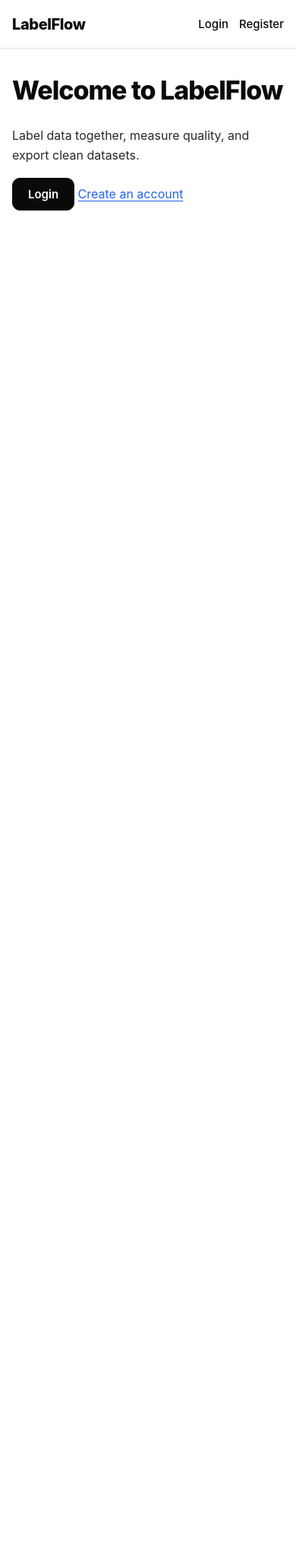
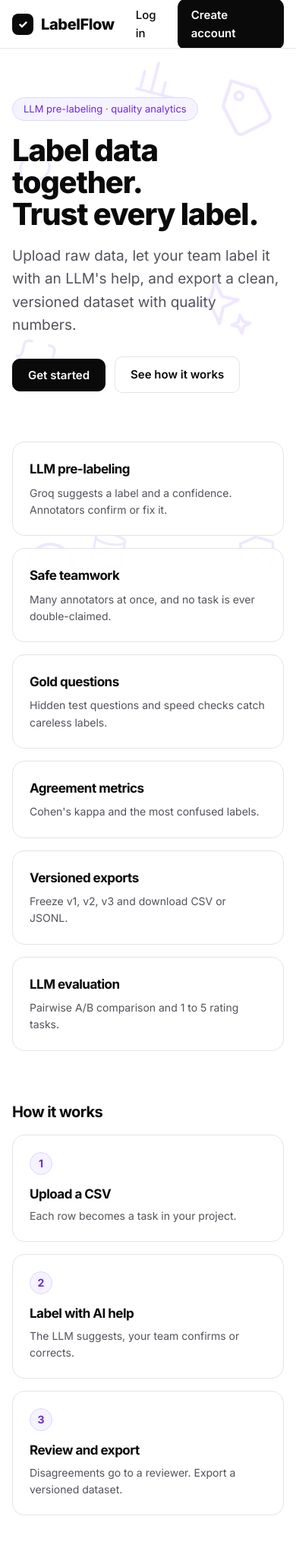
Before and after one commit to amit-0333/labelflow, a Flask app: page / in a window 390 px wide. Shown: the whole page at 76% size. Before the commit the page ends 277 px from the top, so only its background shows below. Run offline with Flask 3, Linux system fonts and the light colour scheme.

Commit message:
New UI: white theme, home, login, register

```diff
--- a/static/style.css
+++ b/static/style.css
@@ -5,10 +5,13 @@
   --muted: #52525b;
   --border: #e4e4e7;
   --primary: #0a0a0a;
-  --accent: #2563eb;
+  --accent: #6d28d9;
+  --accent-soft: #f5f3ff;
+  --accent-line: #ddd6fe;
 }
 
 * { box-sizing: border-box; }
+html { scroll-behavior: smooth; }
 
 body {
   margin: 0;
@@ -19,79 +22,79 @@
   -webkit-font-smoothing: antialiased;
 }
 
+/* ---------- floating background icons ---------- */
+.bg-icons { position: fixed; inset: 0; z-index: 0; pointer-events: none; overflow: hidden; }
+.bgi { position: absolute; color: #7c3aed; opacity: 0.2; animation: floaty 7s ease-in-out infinite alternate; }
+.bgi.i1 { width: 84px; top: 14%; right: 6%;  --r: 12deg; }
+.bgi.i2 { width: 96px; top: 44%; right: 14%; --r: -12deg; animation-delay: 0.8s; }
+.bgi.i3 { width: 56px; top: 24%; left: 4%;   --r: -8deg;  animation-delay: 1.4s; }
+.bgi.i4 { width: 60px; top: 10%; left: 46%;  --r: 10deg;  animation-delay: 2s; }
+.bgi.i5 { width: 70px; top: 54%; left: 3%;   --r: 8deg;   animation-delay: 0.4s; }
+.bgi.i6 { width: 64px; bottom: 8%; right: 5%; --r: -8deg; animation-delay: 1.8s; }
+.bgi.i7 { width: 52px; bottom: 10%; left: 30%; --r: 6deg; animation-delay: 2.4s; }
+.bgi.i8 { width: 70px; bottom: 6%; left: 8%;  --r: 10deg; animation-delay: 1.1s; }
+
+@keyframes floaty {
+  from { transform: translateY(0) rotate(var(--r)); }
+  to   { transform: translateY(-14px) rotate(calc(var(--r) + 6deg)); }
+}
+@media (prefers-reduced-motion: reduce) { .bgi { animation: none; transform: rotate(var(--r)); } }
+
 /* ---------- top bar ---------- */
 .navbar {
-  position: sticky;
-  top: 0;
-  z-index: 10;
-  background: rgba(255, 255, 255, 0.92);
+  position: sticky; top: 0; z-index: 10;
+  background: rgba(255, 255, 255, 0.9);
   backdrop-filter: blur(8px);
   border-bottom: 1px solid var(--border);
-  height: 64px;
-  padding: 0 32px;
-  display: flex;
-  align-items: center;
-  gap: 24px;
+  height: 64px; padding: 0 32px;
+  display: flex; align-items: center; gap: 24px;
 }
 .navbar a { color: var(--text); text-decoration: none; font-size: 15px; font-weight: 500; }
 .navbar a:hover { color: var(--accent); }
 .navbar .brand { font-size: 20px; font-weight: 800; letter-spacing: -0.02em; display: flex; align-items: center; gap: 10px; }
-.navbar .logo { width: 30px; height: 30px; background: var(--primary); color: #fff; border-radius: 8px; display: grid; place-items: center; font-size: 16px; }
+.navbar .logo { width: 28px; height: 28px; background: var(--primary); color: #fff; border-radius: 8px; display: grid; place-items: center; font-size: 15px; }
 .navbar .spacer { flex: 1; }
 .navbar .user { color: var(--muted); font-size: 14px; background: var(--soft); border: 1px solid var(--border); padding: 5px 12px; border-radius: 999px; }
-.navbar .nav-btn { background: var(--primary); color: #fff; padding: 9px 18px; border-radius: 10px; font-weight: 600; }
-.navbar .nav-btn:hover { background: #27272a; color: #fff; }
+.navbar a.nav-btn { background: var(--primary); color: #fff; padding: 9px 18px; border-radius: 10px; font-weight: 600; }
+.navbar a.nav-btn:hover { background: #27272a; color: #fff; }
 
 /* ---------- page ---------- */
-.container { max-width: 1040px; margin: 0 auto; padding: 48px 32px 80px; }
+.container { position: relative; z-index: 1; max-width: 1040px; margin: 0 auto; padding: 48px 32px 80px; }
 
 h1, h2, h3 { color: var(--text); letter-spacing: -0.03em; margin-top: 0; }
 h2 { font-size: 34px; font-weight: 800; margin-bottom: 20px; }
 h3 { font-size: 20px; font-weight: 700; margin-top: 36px; margin-bottom: 10px; }
 p { color: #27272a; }
-a { color: var(--accent); }
+a { color: var(--accent); text-underline-offset: 3px; }
 hr { border: none; border-top: 1px solid var(--border); margin: 24px 0; }
 
 /* ---------- buttons ---------- */
 button {
-  background: var(--primary);
-  color: #fff;
-  border: 1px solid var(--primary);
-  border-radius: 10px;
-  padding: 11px 20px;
-  font-family: inherit;
-  font-size: 15px;
-  font-weight: 600;
-  cursor: pointer;
+  background: var(--primary); color: #fff; border: 1px solid var(--primary);
+  border-radius: 10px; padding: 11px 20px; font-family: inherit;
+  font-size: 15px; font-weight: 600; cursor: pointer;
   transition: background 0.15s, transform 0.05s;
 }
 button:hover { background: #27272a; }
 button:active { transform: scale(0.98); }
+p:has(> a > button) { display: inline-block; margin: 0 10px 10px 0; }
 
-/* buttons that are links sit side by side */
-p:has(> a > button) { display: inline-block; margin: 0 10px 10px 0; }
-a { text-underline-offset: 3px; }
+.btn-light {
+  background: #fff; color: var(--text); border: 1px solid var(--border);
+  padding: 11px 20px; border-radius: 10px; font-weight: 600; font-size: 15px;
+  text-decoration: none; display: inline-block;
+}
+.btn-light:hover { background: var(--soft); }
 
 /* ---------- forms ---------- */
 input, select, textarea {
-  padding: 10px 12px;
-  border: 1px solid var(--border);
-  border-radius: 10px;
-  font-family: inherit;
-  font-size: 15px;
-  background: #fff;
+  padding: 10px 12px; border: 1px solid var(--border); border-radius: 10px;
+  font-family: inherit; font-size: 15px; background: #fff;
 }
-input:focus, select:focus, textarea:focus { outline: 3px solid #dbeafe; border-color: var(--accent); }
+input:focus, select:focus, textarea:focus { outline: 3px solid #ede9fe; border-color: #c4b5fd; }
 
 /* ---------- tables ---------- */
-table {
-  border: 1px solid var(--border);
-  border-collapse: separate;
-  border-spacing: 0;
-  width: 100%;
-  margin: 12px 0 24px;
-  border-radius: 12px;
-}
+table { border: 1px solid var(--border); border-collapse: separate; border-spacing: 0; width: 100%; margin: 12px 0 24px; border-radius: 12px; background: #fff; }
 th, td { border: none; border-bottom: 1px solid var(--border); padding: 14px 16px; text-align: left; }
 th { background: var(--soft); font-size: 12px; text-transform: uppercase; letter-spacing: 0.06em; color: var(--muted); font-weight: 600; }
 tr:last-child td { border-bottom: none; }
@@ -100,18 +103,36 @@
 tr:hover td { background: var(--soft); }
 
 /* ---------- home page ---------- */
-.hero { padding: 40px 0 24px; max-width: 760px; }
-.hero h1 { font-size: clamp(38px, 6vw, 62px); line-height: 1.05; font-weight: 800; margin-bottom: 20px; }
-.hero p { font-size: 19px; color: var(--muted); max-width: 620px; }
-.hero .cta { margin-top: 28px; display: flex; gap: 12px; align-items: center; flex-wrap: wrap; }
-.btn-light { background: #fff; color: var(--text); border: 1px solid var(--border); padding: 11px 20px; border-radius: 10px; font-weight: 600; text-decoration: none; display: inline-block; }
-.btn-light:hover { background: var(--soft); }
+.hero { padding: 36px 0 8px; max-width: 720px; }
+.tag-pill { display: inline-block; font-size: 13px; color: #6d28d9; background: var(--accent-soft); border: 1px solid var(--accent-line); border-radius: 999px; padding: 4px 14px; margin-bottom: 18px; }
+.hero h1 { font-size: clamp(40px, 6vw, 64px); line-height: 1.05; font-weight: 800; margin-bottom: 18px; }
+.hero p { font-size: 19px; color: var(--muted); max-width: 580px; }
+.hero .cta { margin-top: 26px; display: flex; gap: 12px; align-items: center; flex-wrap: wrap; }
 
-.cards { display: grid; grid-template-columns: repeat(auto-fit, minmax(230px, 1fr)); gap: 16px; margin-top: 48px; }
-.card { border: 1px solid var(--border); border-radius: 16px; padding: 22px; background: #fff; }
-.card h3 { margin: 0 0 6px; font-size: 17px; }
-.card p { margin: 0; color: var(--muted); font-size: 14px; }
-.card .icon { font-size: 22px; margin-bottom: 10px; }
+.features { display: grid; grid-template-columns: repeat(auto-fit, minmax(260px, 1fr)); gap: 16px; margin-top: 56px; }
+.feature { border: 1px solid var(--border); border-radius: 16px; padding: 22px; background: rgba(255, 255, 255, 0.9); }
+.feature h3 { margin: 0 0 6px; font-size: 17px; }
+.feature p { margin: 0; color: var(--muted); font-size: 14px; }
+
+.steps { display: grid; grid-template-columns: repeat(auto-fit, minmax(220px, 1fr)); gap: 16px; margin-top: 14px; }
+.step { border: 1px solid var(--border); border-radius: 16px; padding: 22px; background: #fff; }
+.step .num { width: 30px; height: 30px; border-radius: 50%; background: var(--accent-soft); color: var(--accent); border: 1px solid var(--accent-line); display: grid; place-items: center; font-weight: 700; font-size: 14px; margin-bottom: 12px; }
+.step h3 { margin: 0 0 4px; font-size: 17px; }
+.step p { margin: 0; color: var(--muted); font-size: 14px; }
+
+/* ---------- login / register ---------- */
+.auth-wrap { min-height: 62vh; display: grid; place-items: center; }
+.auth-card {
+  width: 100%; max-width: 390px; background: #fff; border: 1px solid var(--border);
+  border-radius: 18px; padding: 30px 28px 24px; box-shadow: 0 10px 40px rgba(124, 58, 237, 0.08);
+}
+.auth-card h2 { font-size: 26px; margin-bottom: 4px; }
+.auth-card .sub { color: var(--muted); margin: 0 0 22px; font-size: 15px; }
+.auth-card label { display: block; font-size: 14px; font-weight: 600; margin-bottom: 14px; }
+.auth-card input { width: 100%; margin-top: 6px; padding: 11px 13px; }
+.auth-card button.full { width: 100%; padding: 13px; margin-top: 4px; }
+.auth-card .alt { text-align: center; color: var(--muted); font-size: 14px; margin: 18px 0 0; }
+.alert { background: #fef2f2; border: 1px solid #fecaca; color: #991b1b; padding: 10px 14px; border-radius: 10px; margin-bottom: 16px; font-size: 14px; }
 
 /* ---------- labeling screen ---------- */
 .task-prompt { color: var(--muted); font-size: 13px; text-transform: uppercase; letter-spacing: 0.06em; margin: 0 0 6px; }
@@ -120,21 +141,16 @@
 .answer-card { border: 1px solid var(--border); border-radius: 16px; padding: 18px 20px; background: var(--soft); }
 .answer-card b { display: block; margin-bottom: 6px; font-size: 13px; text-transform: uppercase; letter-spacing: 0.06em; color: var(--muted); }
 .answer-card p { margin: 0; font-size: 17px; }
-.ai-hint { background: #eff6ff; border: 1px solid #bfdbfe; color: #1e40af; padding: 9px 14px; border-radius: 10px; display: inline-block; margin: 18px 0 0; font-size: 14px; }
+.ai-hint { background: var(--accent-soft); border: 1px solid var(--accent-line); color: #5b21b6; padding: 9px 14px; border-radius: 10px; display: inline-block; margin: 18px 0 0; font-size: 14px; }
 .label-buttons { display: flex; gap: 12px; flex-wrap: wrap; margin-top: 26px; }
-.label-buttons button {
-  background: #fff; color: var(--text); border: 1.5px solid var(--border);
-  padding: 16px 28px; font-size: 18px; border-radius: 14px;
-}
+.label-buttons button { background: #fff; color: var(--text); border: 1.5px solid var(--border); padding: 16px 28px; font-size: 18px; border-radius: 14px; }
 .label-buttons button:hover { border-color: var(--text); background: var(--soft); }
-kbd {
-  background: var(--primary); color: #fff; border-radius: 6px;
-  padding: 2px 8px; font-size: 13px; margin-right: 8px; font-family: inherit;
-}
+kbd { background: var(--primary); color: #fff; border-radius: 6px; padding: 2px 8px; font-size: 13px; margin-right: 8px; font-family: inherit; }
 .tip { color: var(--muted); font-size: 14px; margin-top: 16px; }
 
 @media (max-width: 700px) {
   .navbar { padding: 0 16px; gap: 14px; overflow-x: auto; }
   .container { padding: 28px 16px 60px; }
   .answers { grid-template-columns: 1fr; }
+  .bgi { opacity: 0.12; }
 }
--- /dev/null
+++ b/templates/_icons.html
@@ -0,0 +1,10 @@
+<div class="bg-icons" aria-hidden="true">
+  <svg class="bgi i1" viewBox="0 0 24 24" fill="none" stroke="currentColor" stroke-width="1.2" stroke-linecap="round" stroke-linejoin="round"><path d="M20.6 13.4l-7.2 7.2a2 2 0 0 1-2.8 0L3 13V3h10l7.6 7.6a2 2 0 0 1 0 2.8z"/><circle cx="7.5" cy="7.5" r="1.5"/></svg>
+  <svg class="bgi i2" viewBox="0 0 24 24" fill="none" stroke="currentColor" stroke-width="1" stroke-linecap="round" stroke-linejoin="round"><path d="M12 3l1.8 5.2L19 10l-5.2 1.8L12 17l-1.8-5.2L5 10l5.2-1.8z"/><path d="M19 15l.8 2.2L22 18l-2.2.8L19 21l-.8-2.2L16 18l2.2-.8z"/></svg>
+  <svg class="bgi i3" viewBox="0 0 24 24" fill="none" stroke="currentColor" stroke-width="1.4" stroke-linecap="round" stroke-linejoin="round"><path d="M21 12a8 8 0 0 1-11.5 7.2L3 21l1.8-5.5A8 8 0 1 1 21 12z"/></svg>
+  <svg class="bgi i4" viewBox="0 0 24 24" fill="none" stroke="currentColor" stroke-width="1.4" stroke-linecap="round" stroke-linejoin="round"><path d="M4 20V10M10 20V4M16 20v-7M22 20H2"/></svg>
+  <svg class="bgi i5" viewBox="0 0 24 24" fill="none" stroke="currentColor" stroke-width="1.2" stroke-linecap="round" stroke-linejoin="round"><path d="M8 3H7a2 2 0 0 0-2 2v4a2 2 0 0 1-2 2 2 2 0 0 1 2 2v4a2 2 0 0 0 2 2h1M16 3h1a2 2 0 0 1 2 2v4a2 2 0 0 0 2 2 2 2 0 0 0-2 2v4a2 2 0 0 1-2 2h-1"/></svg>
+  <svg class="bgi i6" viewBox="0 0 24 24" fill="none" stroke="currentColor" stroke-width="1.3" stroke-linecap="round" stroke-linejoin="round"><path d="M12 22s8-4 8-10V5l-8-3-8 3v7c0 6 8 10 8 10z"/><path d="M9 12l2 2 4-4"/></svg>
+  <svg class="bgi i7" viewBox="0 0 24 24" fill="none" stroke="currentColor" stroke-width="1.4" stroke-linecap="round" stroke-linejoin="round"><ellipse cx="12" cy="5" rx="9" ry="3"/><path d="M21 5v14c0 1.7-4 3-9 3s-9-1.3-9-3V5M3 12c0 1.7 4 3 9 3s9-1.3 9-3"/></svg>
+  <svg class="bgi i8" viewBox="0 0 24 24" fill="none" stroke="currentColor" stroke-width="1.4" stroke-linecap="round" stroke-linejoin="round"><circle cx="12" cy="12" r="10"/><path d="M8 12l3 3 5-6"/></svg>
+</div>
--- a/templates/base.html
+++ b/templates/base.html
@@ -4,11 +4,16 @@
   <meta charset="utf-8">
   <meta name="viewport" content="width=device-width, initial-scale=1">
   <title>LabelFlow</title>
+  <link rel="preconnect" href="https://fonts.googleapis.com">
+  <link rel="preconnect" href="https://fonts.gstatic.com" crossorigin>
+  <link href="https://fonts.googleapis.com/css2?family=Inter:wght@400;500;600;700;800&display=swap" rel="stylesheet">
   <link rel="stylesheet" href="{{ url_for('static', filename='style.css') }}">
 </head>
 <body>
+  {% include "_icons.html" %}
+
   <div class="navbar">
-    <a class="brand" href="/">LabelFlow</a>
+    <a class="brand" href="/"><span class="logo">&#10003;</span>LabelFlow</a>
     {% if current_user.is_authenticated %}
       <a href="/projects">Projects</a>
       {% if current_user.role in ["admin", "reviewer"] %}
@@ -19,17 +24,17 @@
         <a href="/admin/users">Users</a>
       {% endif %}
       <span class="spacer"></span>
-      <span class="user">{{ current_user.username }} ({{ current_user.role }})</span>
+      <span class="user">{{ current_user.username }} &middot; {{ current_user.role }}</span>
       <a href="/logout">Logout</a>
     {% else %}
       <span class="spacer"></span>
-      <a href="/login">Login</a>
-      <a href="/register">Register</a>
+      <a href="/login">Log in</a>
+      <a class="nav-btn" href="/register">Create account</a>
     {% endif %}
   </div>
 
-  <div class="container">
+  <main class="container">
     {% block content %}{% endblock %}
-  </div>
+  </main>
 </body>
 </html>
--- a/templates/home.html
+++ b/templates/home.html
@@ -1,12 +1,32 @@
 {% extends "base.html" %}
 {% block content %}
-  <h2>Welcome to LabelFlow</h2>
+  <div class="hero">
+    <span class="tag-pill">LLM pre-labeling &middot; quality analytics</span>
+    <h1>Label data together.<br>Trust every label.</h1>
+    <p>Upload raw data, let your team label it with an LLM's help, and export a clean, versioned dataset with quality numbers.</p>
+    <div class="cta">
+      {% if current_user.is_authenticated %}
+        <a href="/projects"><button>Go to projects</button></a>
+      {% else %}
+        <a href="/register"><button>Get started</button></a>
+        <a class="btn-light" href="#how">See how it works</a>
+      {% endif %}
+    </div>
+  </div>
 
-  {% if current_user.is_authenticated %}
-    <p>You are logged in as <b>{{ current_user.username }}</b> ({{ current_user.role }}).</p>
-    <p><a href="/projects"><button>Go to projects</button></a></p>
-  {% else %}
-    <p>Label data together, measure quality, and export clean datasets.</p>
-    <p><a href="/login"><button>Login</button></a> <a href="/register">Create an account</a></p>
-  {% endif %}
+  <div class="features">
+    <div class="feature"><h3>LLM pre-labeling</h3><p>Groq suggests a label and a confidence. Annotators confirm or fix it.</p></div>
+    <div class="feature"><h3>Safe teamwork</h3><p>Many annotators at once, and no task is ever double-claimed.</p></div>
+    <div class="feature"><h3>Gold questions</h3><p>Hidden test questions and speed checks catch careless labels.</p></div>
+    <div class="feature"><h3>Agreement metrics</h3><p>Cohen's kappa and the most confused labels.</p></div>
+    <div class="feature"><h3>Versioned exports</h3><p>Freeze v1, v2, v3 and download CSV or JSONL.</p></div>
+    <div class="feature"><h3>LLM evaluation</h3><p>Pairwise A/B comparison and 1 to 5 rating tasks.</p></div>
+  </div>
+
+  <h3 id="how" style="margin-top:64px">How it works</h3>
+  <div class="steps">
+    <div class="step"><div class="num">1</div><h3>Upload a CSV</h3><p>Each row becomes a task in your project.</p></div>
+    <div class="step"><div class="num">2</div><h3>Label with AI help</h3><p>The LLM suggests, your team confirms or corrects.</p></div>
+    <div class="step"><div class="num">3</div><h3>Review and export</h3><p>Disagreements go to a reviewer. Export a versioned dataset.</p></div>
+  </div>
 {% endblock %}
```
Also changed, not shown: templates/login.html (+15 -12 lines), templates/register.html (+16 -13 lines).
